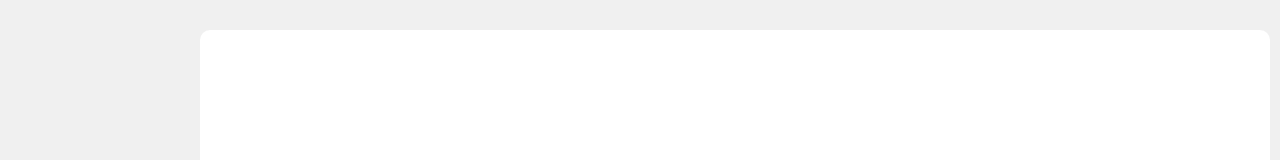
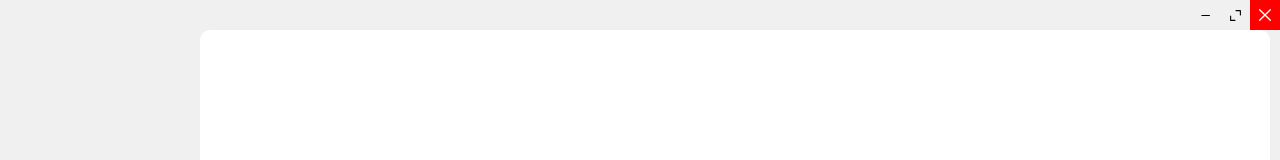
Before and after one commit to Zhoucheng133/Lux-GUI, a Vue app: page / in a window 1280 px wide. Shown: the top 160 px of the page. Built offline with nearby package versions, Linux system fonts and the light colour scheme.

Commit message:
添加Windows版的窗口控制

```diff
--- a/src/App.vue
+++ b/src/App.vue
@@ -1,6 +1,18 @@
 <template>
   <div id="app">
-    <div class="titleBar"></div>
+    <div class="titleBar">
+      <div class="windowOp">
+        <div class="minButton">
+          <svg width="13" height="13" viewBox="0 0 48 48" fill="none" xmlns="http://www.w3.org/2000/svg"><path d="M10.5 24L38.5 24" stroke="#000000" stroke-width="4" stroke-linecap="round" stroke-linejoin="round"/></svg>
+        </div>
+        <div class="resizeButton">
+          <svg width="13" height="13" viewBox="0 0 48 48" fill="none" xmlns="http://www.w3.org/2000/svg"><path d="M22 42H6V26" stroke="#000000" stroke-width="4" stroke-linecap="round" stroke-linejoin="round"/><path d="M26 6H42V22" stroke="#000000" stroke-width="4" stroke-linecap="round" stroke-linejoin="round"/></svg>
+        </div>
+        <div class="closeButton">
+          <svg width="16" height="16" viewBox="0 0 48 48" fill="none" xmlns="http://www.w3.org/2000/svg"><path d="M8 8L40 40" stroke="#ffffff" stroke-width="4" stroke-linecap="round" stroke-linejoin="round"/><path d="M8 40L40 8" stroke="#ffffff" stroke-width="4" stroke-linecap="round" stroke-linejoin="round"/></svg>
+        </div>
+      </div>
+    </div>
     <div class="content">
     </div>
   </div>
@@ -14,6 +26,36 @@ export default {
 </script>
 
 <style>
+.closeButton:hover{
+  background-color: rgb(200, 0, 0);
+  /* cursor: pointer; */
+}
+.closeButton{
+  height: 30px;
+  width: 30px;
+  display: flex;
+  justify-content: center;
+  align-items: center;
+  transition: all linear .2s;
+  background-color: red;
+}
+.minButton:hover, .resizeButton:hover{
+  background-color: lightgrey;
+  /* cursor: pointer; */
+}
+.minButton, .resizeButton{
+  height: 30px;
+  width: 30px;
+  display: flex;
+  justify-content: center;
+  align-items: center;
+  transition: all linear .2s;
+}
+.windowOp{
+  display: flex;
+  justify-content: flex-end;
+  align-items: center;
+}
 .titleBar{
   position: fixed;
   top: 0;
```
